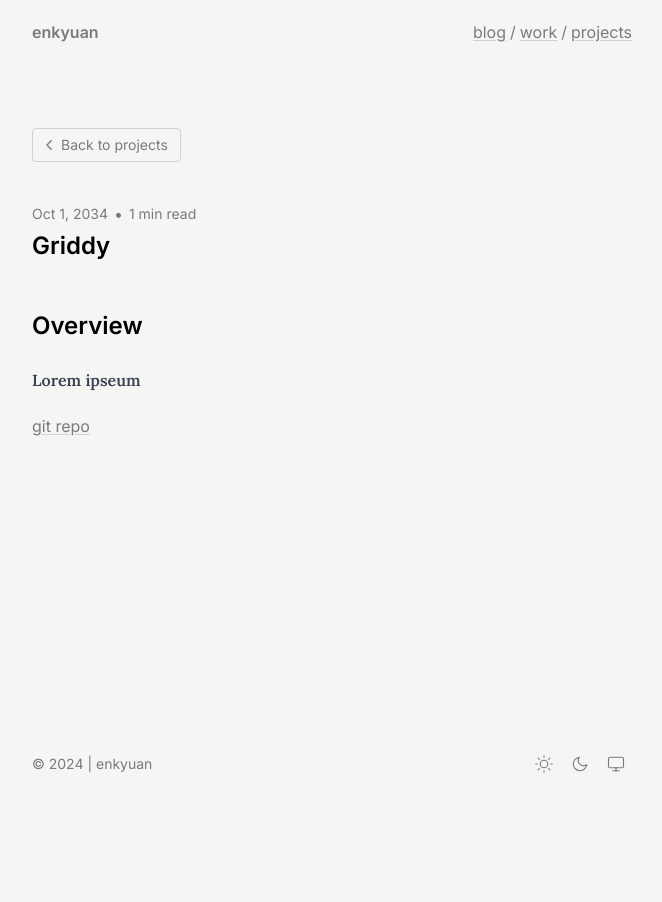
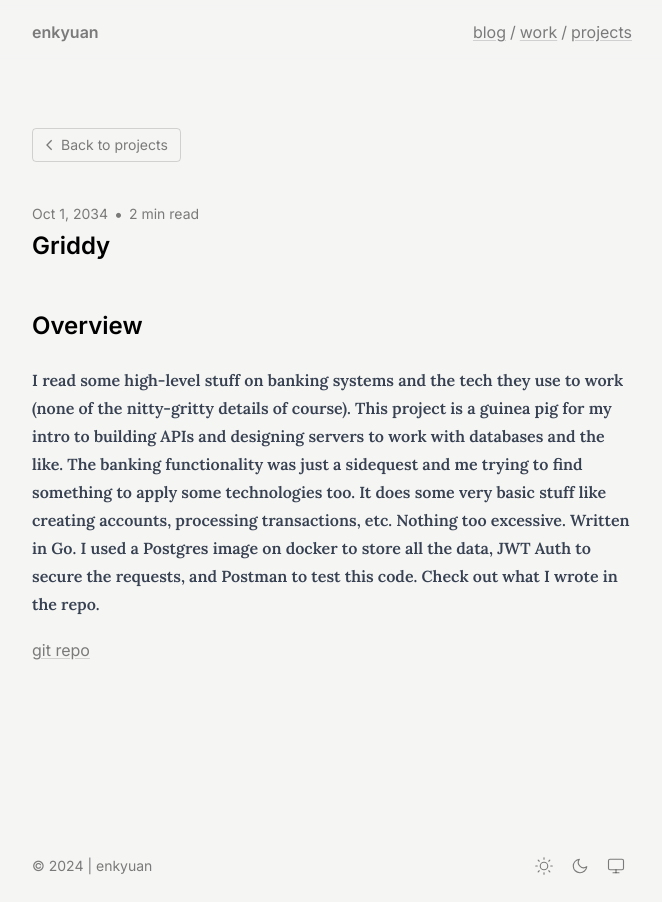
Before and after one commit to enkyuan/enkyuan.github.io, an Astro site: page /enkyuan.github.io/projects/griddy in a window 1280 px wide. Shown: the whole page, without its empty margins (308-970 px from the left). Before the commit the page ends 800 px from the top, so only its background shows below. Built offline with nearby package versions, Linux system fonts and the light colour scheme; Astro itself is replaced by a stand-in of ours; a web font is replaced by a local one.

Commit message:
modified content

```diff
--- a/src/content/projects/griddy/index.md
+++ b/src/content/projects/griddy/index.md
@@ -8,4 +8,4 @@ repoURL: "https://github.com/enkyuan/grddy"
 
 ## Overview
 
-Lorem ipseum
+I read some high-level stuff on banking systems and the tech they use to work (none of the nitty-gritty details of course). This project is a guinea pig for my intro to building APIs and designing servers to work with databases and the like. The banking functionality was just a sidequest and me trying to find something to apply some technologies too. It does some very basic stuff like creating accounts, processing transactions, etc. Nothing too excessive. Written in Go. I used a Postgres image on docker to store all the data, JWT Auth to secure the requests, and Postman to test this code. Check out what I wrote in the repo.
```
